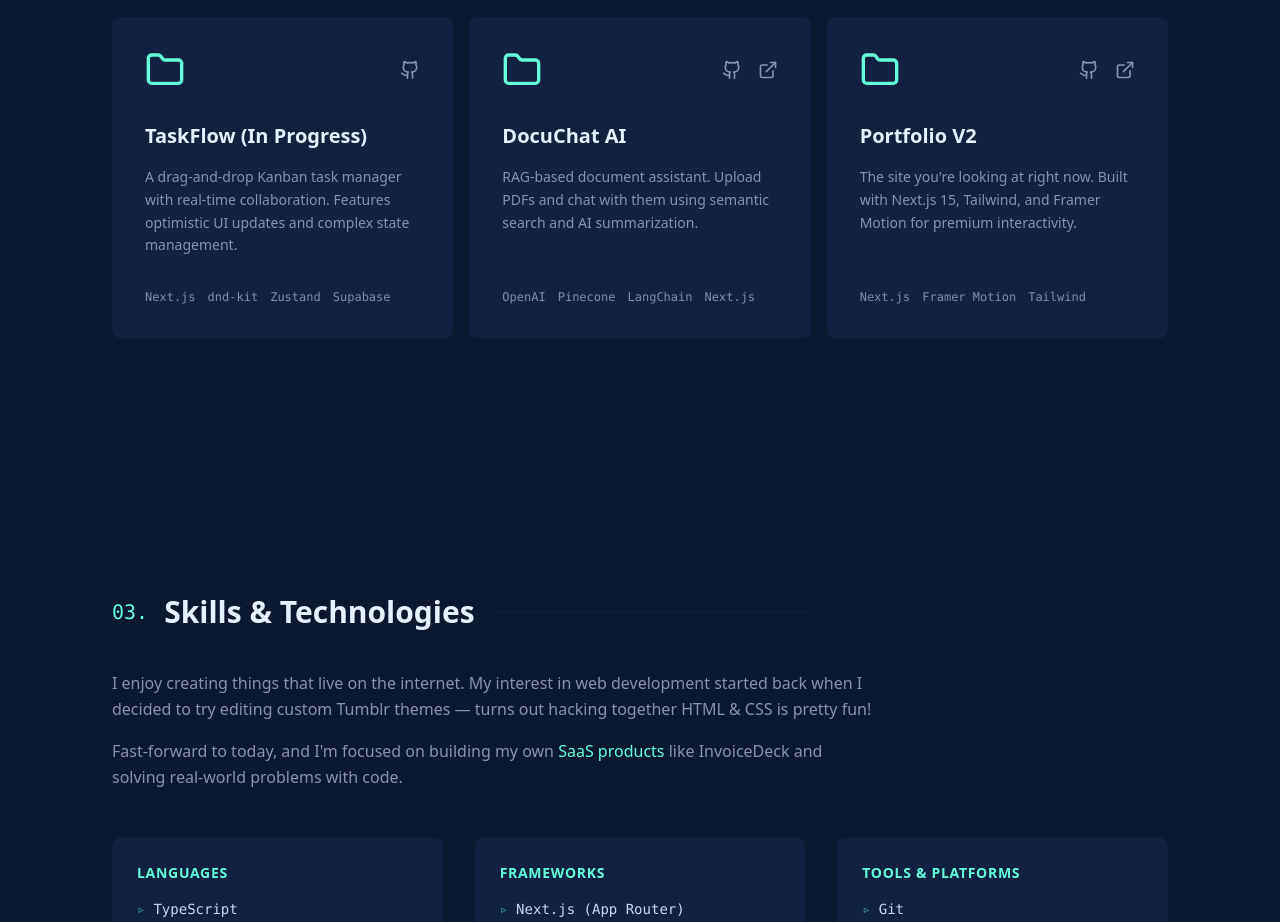
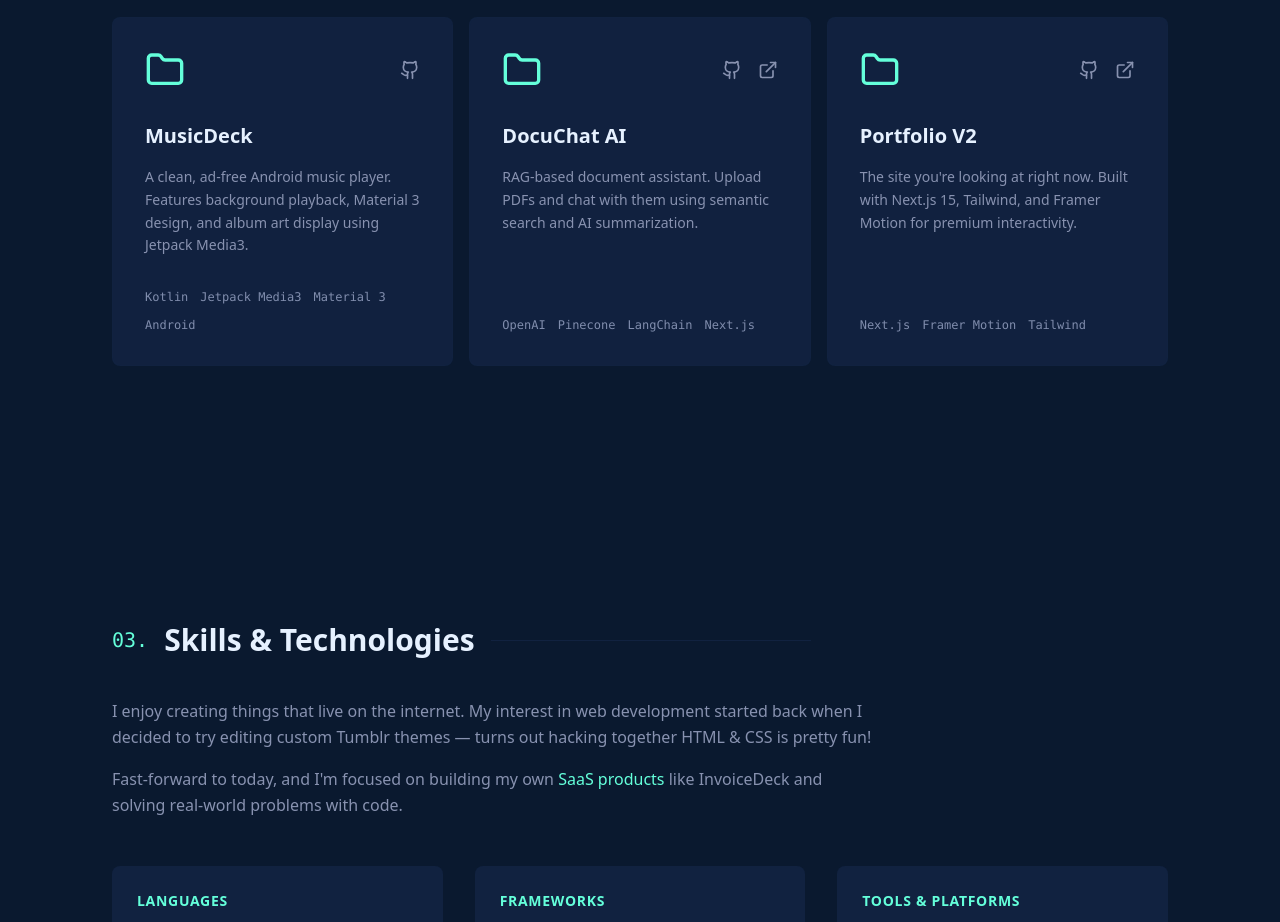
Before and after one commit to WayneChibeu/my-portfolio, a Next.js app: page / in a window 1280 px wide. Shown: the part 1460-2382 px from the top of the page. Built offline with nearby package versions, Linux system fonts and the light colour scheme.

Commit message:
Replace TaskFlow with MusicDeck project

```diff
--- a/src/components/sections/Projects.tsx
+++ b/src/components/sections/Projects.tsx
@@ -73,10 +73,10 @@ export default function Projects() {
             {/* Other Projects Grid */}
             <div className="grid grid-cols-1 md:grid-cols-2 lg:grid-cols-3 gap-4">
                 <ProjectCard
-                    title="TaskFlow (In Progress)"
-                    desc="A drag-and-drop Kanban task manager with real-time collaboration. Features optimistic UI updates and complex state management."
-                    stack={["Next.js", "dnd-kit", "Zustand", "Supabase"]}
-                    github="#"
+                    title="MusicDeck"
+                    desc="A clean, ad-free Android music player. Features background playback, Material 3 design, and album art display using Jetpack Media3."
+                    stack={["Kotlin", "Jetpack Media3", "Material 3", "Android"]}
+                    github="https://github.com/WayneChibeu/musicdeck"
                 />
                 <ProjectCard
                     title="DocuChat AI"
```
